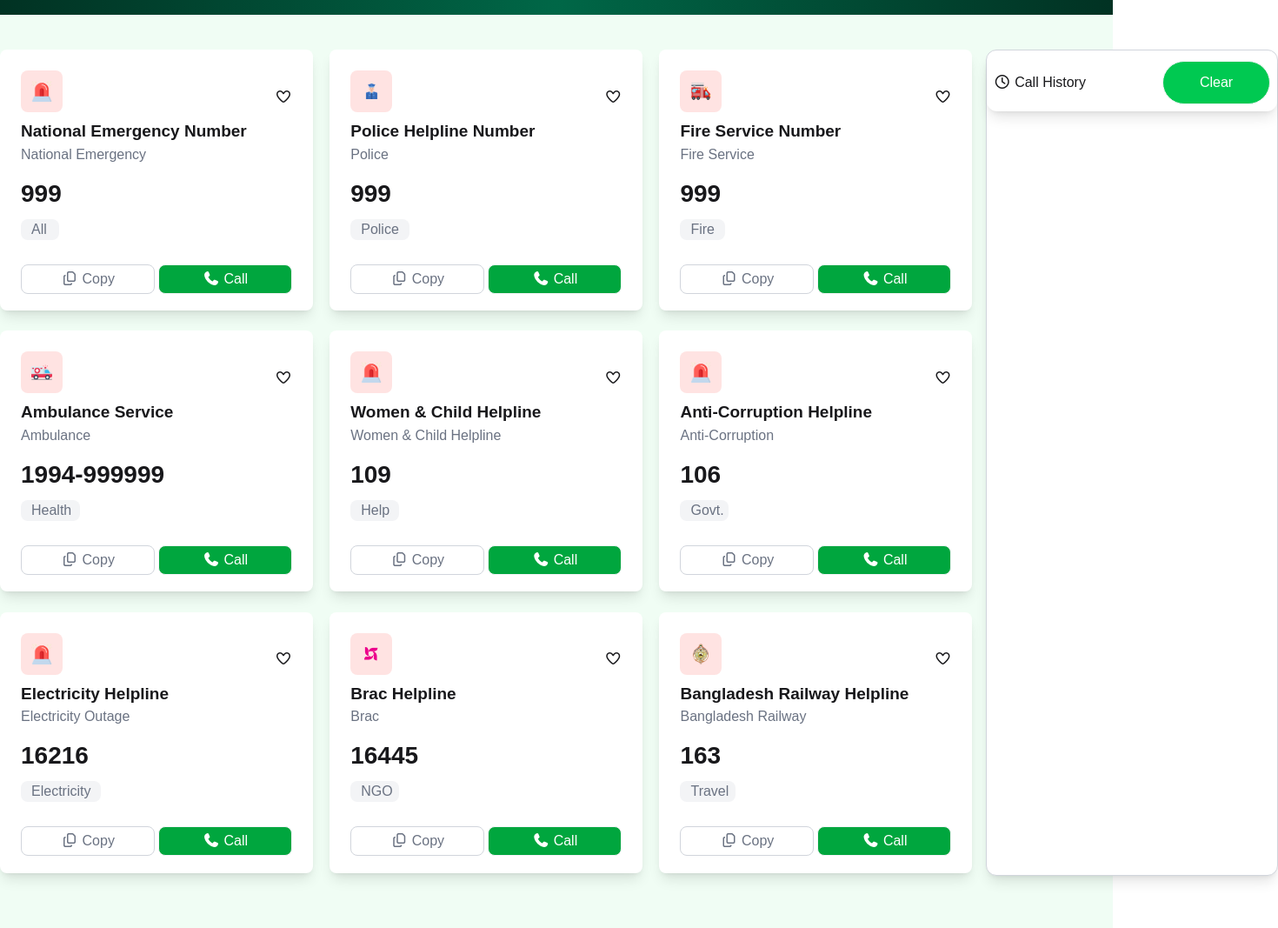
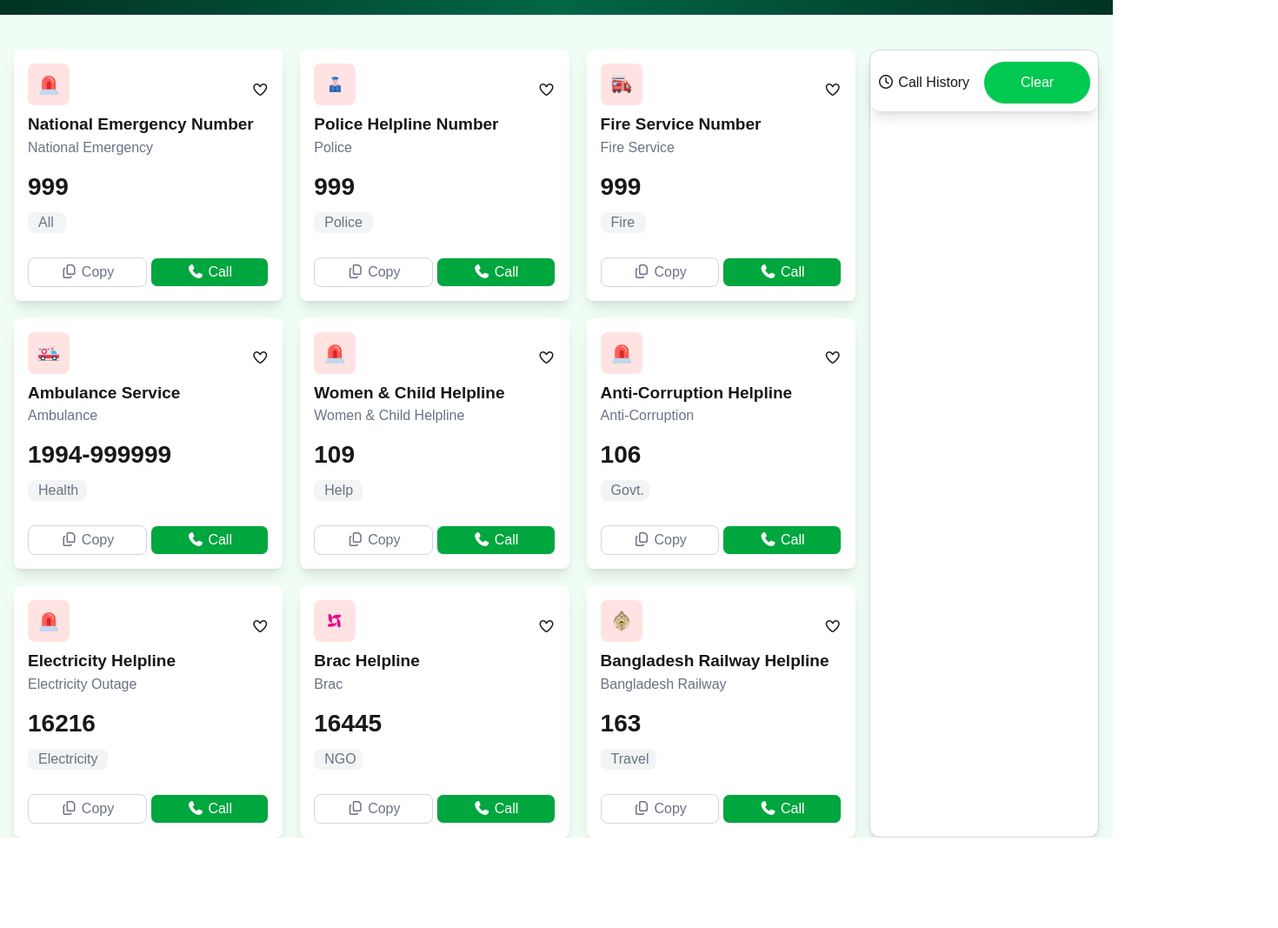
Before and after one commit to Arafat-Sojib/assignment-5, a plain HTML site: page index.html in a window 1280 px wide. Shown: the part 315-1382 px from the top of the page at 87% size, 1470 px wide, since content can reach past the window. After the commit the page ends 1278 px from the top, so only its background shows below. Drawn offline with nearby package versions, Linux system fonts and the light colour scheme; a web font is replaced by a local one.

Commit message:
mobile responsive

```diff
--- a/index.html
+++ b/index.html
@@ -22,7 +22,7 @@
 <body class="hind-madurai">
     <!-- nav bar -->
     <header>
-        <div class="flex justify-between min-h-10 w-[1470px] mx-auto my-6">
+        <div class="flex flex-col md:flex-row justify-between w-full max-w-[1470px] px-4 mx-auto my-6">
         <div class="flex">
             <img src="./B12-A5-Emergency-Hotline/assets/logo.png" alt="" class="w-12 h-12">
             <h2 class="text-[#006747] font-extrabold ml-2">Emergency <br> Service</h2>
@@ -56,10 +56,10 @@
 
        <!-- card section -->
         <section class="bg-green-50 ">
-        <div class="h-[1050px] w-[1470px] mx-auto flex pt-10 gap-4">
-            <div class="grid grid-cols-3 gap-5 w-[1130px] h-[950px]">
+        <div class="flex flex-col lg:flex-row gap-4 w-full max-w-[1470px] mx-auto pt-10 px-4">
+            <div class="grid grid-cols-1 sm:grid-cols-2 lg:grid-cols-3 gap-5 w-full">
                 <!-- card1 -->
-                <div class="bg-white h-[300px] w-[360px] p-6 rounded-lg shadow-lg">
+                <div class="bg-white p-4 rounded-lg shadow-lg w-full">
                     <div class="flex justify-between">
                         <img src="./B12-A5-Emergency-Hotline/assets/emergency.png" alt="" class="w-12 h-12 bg-[#FFE3E2] p-3 rounded-lg mb-2">
                         <button onclick="incrementHeart()"><i class="fa-regular fa-heart mt-2"></i></button>
@@ -77,7 +77,7 @@
                 </div>
 
                 <!-- card2 -->
-                <div class="bg-white h-[300px] w-[360px] p-6 rounded-lg shadow-lg">
+                <div class="bg-white p-4 rounded-lg shadow-lg w-full">
                     <div class="flex justify-between">
                         <img src="./B12-A5-Emergency-Hotline/assets/police.png" alt="" class="w-12 h-12 bg-[#FFE3E2] p-3 rounded-lg mb-2">
                         <button onclick="incrementHeart()"><i class="fa-regular fa-heart mt-2"></i></button>
@@ -95,7 +95,7 @@
                 </div>
 
                 <!-- card3 -->
-                <div class="bg-white h-[300px] w-[360px] p-6 rounded-lg shadow-lg">
+                <div class="bg-white p-4 rounded-lg shadow-lg w-full">
                     <div class="flex justify-between">
                         <img src="./B12-A5-Emergency-Hotline/assets/fire-service.png" alt="" class="w-12 h-12 bg-[#FFE3E2] p-3 rounded-lg mb-2">
                         <button onclick="incrementHeart()"><i class="fa-regular fa-heart mt-2"></i></button>
@@ -113,7 +113,7 @@
                 </div>
 
                 <!-- card4 -->
-                <div class="bg-white h-[300px] w-[360px] p-6 rounded-lg shadow-lg">
+                <div class="bg-white p-4 rounded-lg shadow-lg w-full">
                     <div class="flex justify-between">
                         <img src="./B12-A5-Emergency-Hotline/assets/ambulance.png" alt="" class="w-12 h-12 bg-[#FFE3E2] p-3 rounded-lg mb-2">
                         <button onclick="incrementHeart()"><i class="fa-regular fa-heart mt-2"></i></button>
@@ -131,7 +131,7 @@
                 </div>
 
                 <!-- card5 -->
-                <div class="bg-white h-[300px] w-[360px] p-6 rounded-lg shadow-lg">
+                <div class="bg-white p-4 rounded-lg shadow-lg w-full">
                     <div class="flex justify-between">
                         <img src="./B12-A5-Emergency-Hotline/assets/emergency.png" alt="" class="w-12 h-12 bg-[#FFE3E2] p-3 rounded-lg mb-2">
                         <button onclick="incrementHeart()"><i class="fa-regular fa-heart mt-2"></i></button>
@@ -149,7 +149,7 @@
                 </div>
 
                 <!-- card6 -->
-                <div class="bg-white h-[300px] w-[360px] p-6 rounded-lg shadow-lg">
+                <div class="bg-white p-4 rounded-lg shadow-lg w-full">
                     <div class="flex justify-between">
                         <img src="./B12-A5-Emergency-Hotline/assets/emergency.png" alt="" class="w-12 h-12 bg-[#FFE3E2] p-3 rounded-lg  mb-2">
                         <button onclick="incrementHeart()"><i class="fa-regular fa-heart mt-2"></i></button>
@@ -167,7 +167,7 @@
                 </div>
 
                 <!-- card7 -->
-                <div class="bg-white h-[300px] w-[360px] p-6 rounded-lg shadow-lg">
+                <div class="bg-white p-4 rounded-lg shadow-lg w-full">
                     <div class="flex justify-between">
                         <img src="./B12-A5-Emergency-Hotline/assets/emergency.png" alt="" class="w-12 h-12 bg-[#FFE3E2] p-3 rounded-lg mb-2">
                         <button onclick="incrementHeart()"><i class="fa-regular fa-heart mt-2"></i></button>
@@ -185,7 +185,7 @@
                 </div>
 
                 <!-- card8 -->
-                <div class="bg-white h-[300px] w-[360px] p-6 rounded-lg shadow-lg">
+                <div class="bg-white p-4 rounded-lg shadow-lg w-full">
                     <div class="flex justify-between">
                         <img src="./B12-A5-Emergency-Hotline/assets/brac.png" alt="" class="w-12 h-12 bg-[#FFE3E2] p-3 rounded-lg mb-2">
                         <button onclick="incrementHeart()"><i class="fa-regular fa-heart mt-2"></i></button>
@@ -203,7 +203,7 @@
                 </div>
 
                 <!-- card9 -->
-                <div class="bg-white h-[300px] w-[360px] p-6 rounded-lg shadow-lg">
+                <div class="bg-white p-4 rounded-lg shadow-lg w-full">
                     <div class="flex justify-between">
                         <img src="./B12-A5-Emergency-Hotline/assets/Bangladesh-Railway.png" alt="" class="w-12 h-12 bg-[#FFE3E2] p-3 rounded-lg mb-2">
                         <button onclick="incrementHeart()"><i class="fa-regular fa-heart mt-2"></i></button>
@@ -222,7 +222,7 @@
             </div>
 
             <!-- History section -->
-            <div class="w-[340px] h-[950px] rounded-xl bg-white border-1 border-gray-300 shadow-lg">
+            <div class="w-full lg:w-[340px] mt-5 lg:mt-0 bg-white rounded-xl border-1 border-gray-300 shadow-lg">
                 <div class="flex justify-between items-center mt-1 shadow-lg rounded-xl p-2">
                     <p><i class="fa-regular fa-clock"></i> Call History</p>
 
```
